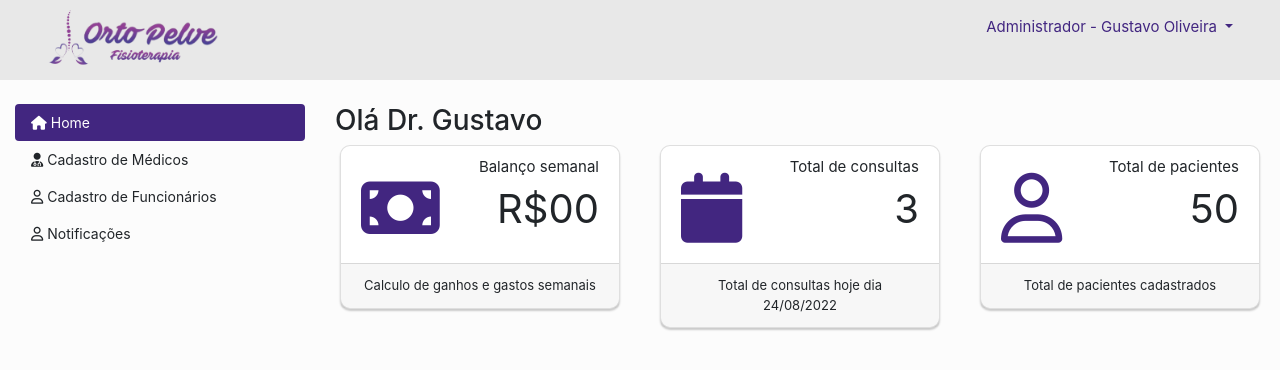
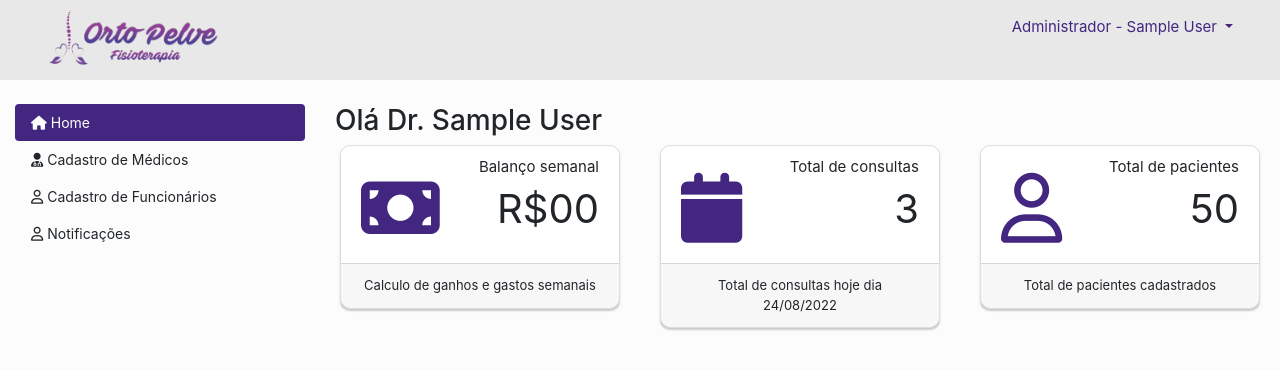
Before and after one commit to OliveiraGusta/ortopelve, a PHP site: page /painel-adm/index.php in a window 1280 px wide. Shown: the top 370 px of the page. Run offline with PHP 8.4, Linux system fonts and the light colour scheme; the visitor is signed in with stand-in values (Sample User, id 1); some libraries are stand-ins or nearby versions.

Commit message:
<FEAAT>[Home Page]: Passsando Variaveis do banco

```diff
--- a/authenticar.php
+++ b/authenticar.php
@@ -1,6 +1,6 @@
 <?php
     require_once("conexao.php");
-    @session_start();
+   @session_start();
 
 
 if(empty($_POST['usuario']) || empty($_POST['senha'])){
@@ -21,7 +21,7 @@ $linhas = count($dados);
 
 if($linhas > 0){
     $_SESSION['nome_usuario'] = $dados[0]['nome'];
-    $_SESSION['nome_usuario'] = $dados[0]['nivel'];
+    $_SESSION['nivel'] = $dados[0]['nivel'];
     header("location:painel-adm/index.php");
 }else{
     echo "
--- /dev/null
+++ b/logout.php
@@ -0,0 +1,5 @@
+<?php
+    @session_start();
+    @session_destroy();
+    header("location:index.php");
+?>
--- a/painel-adm/home.php
+++ b/painel-adm/home.php
@@ -2,7 +2,7 @@
 
 
 <div class="area_cards">
-    <h3>Olá Dr. Gustavo</h3>
+    <h3>Olá Dr. <?php echo $_SESSION['nome_usuario'] ?></h3>
 	<div class="row">
 
 	<div class="col-lg-4 col-md-6 col-sm-6 mb-4">
--- a/painel-adm/index.php
+++ b/painel-adm/index.php
@@ -1,5 +1,5 @@
 <?php
-
+@session_start();
 $notificacoes = 3;
 
 //VARIÁVEIS DOS MENUS
@@ -58,10 +58,10 @@ if(@$_GET['acao'] == $item1){
 			<img class="float-left" src="../img/logo-painel.png">
 			<li class="float-right nav-item dropdown">
 				<a class="nav-link dropdown-toggle" href="#" id="navbarDropdown" role="button" data-toggle="dropdown" aria-haspopup="true" aria-expanded="false">
-					Administrador - Gustavo Oliveira
+					Administrador - <?php echo $_SESSION['nome_usuario'] ?>
 				</a>
 				<div class="dropdown-menu" aria-labelledby="navbarDropdown">
-					<a class="dropdown-item" href="../index.php">Sair</a>
+					<a class="dropdown-item" href="../logout.php">Sair</a>
 				</div>
 			</li>
 
--- a/painel-adm/medicos.php
+++ b/painel-adm/medicos.php
@@ -48,7 +48,7 @@
 	<tbody>
 		<tr>
 
-			<td>Hugo Freitas</td>
+			<td>Gustavo Oliveira</td>
 			<td>Ortopedia</td>
 			<td>MG87854845454</td>
 			<td>3333333333</td>
```
